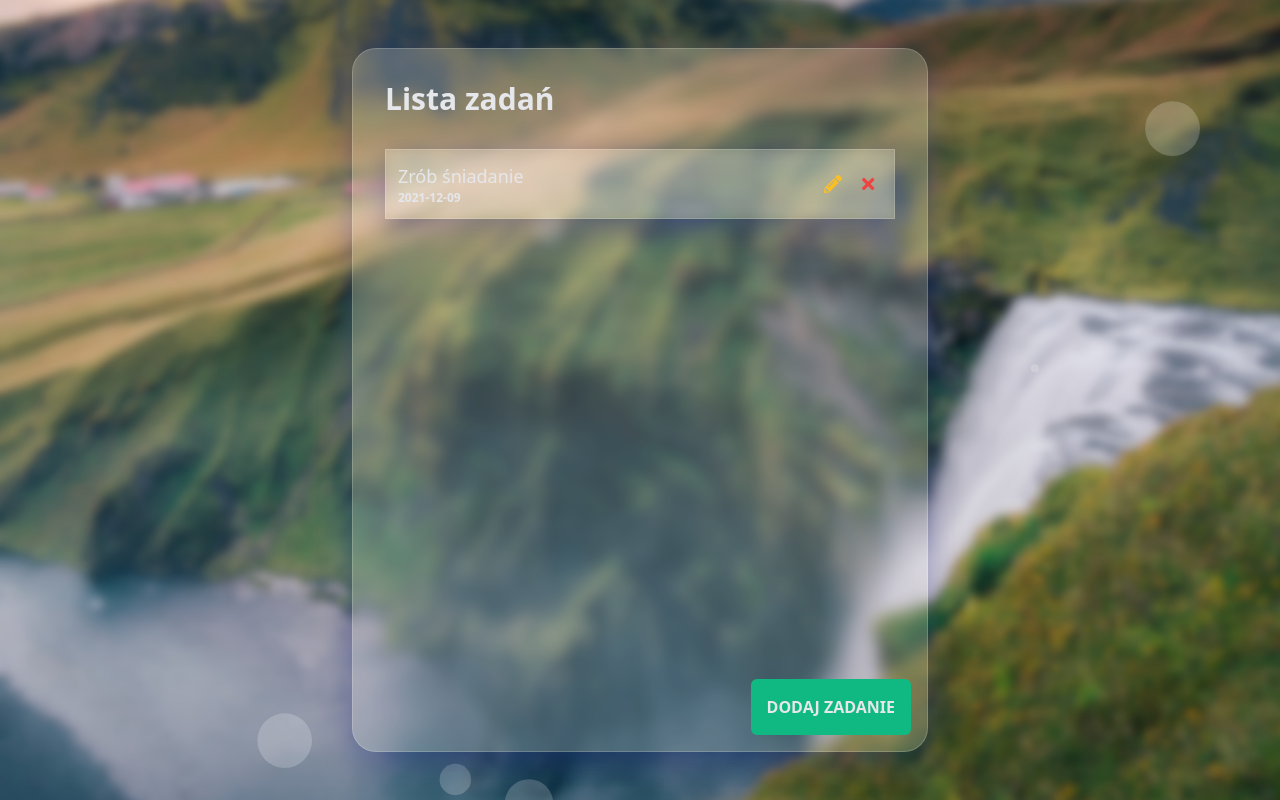
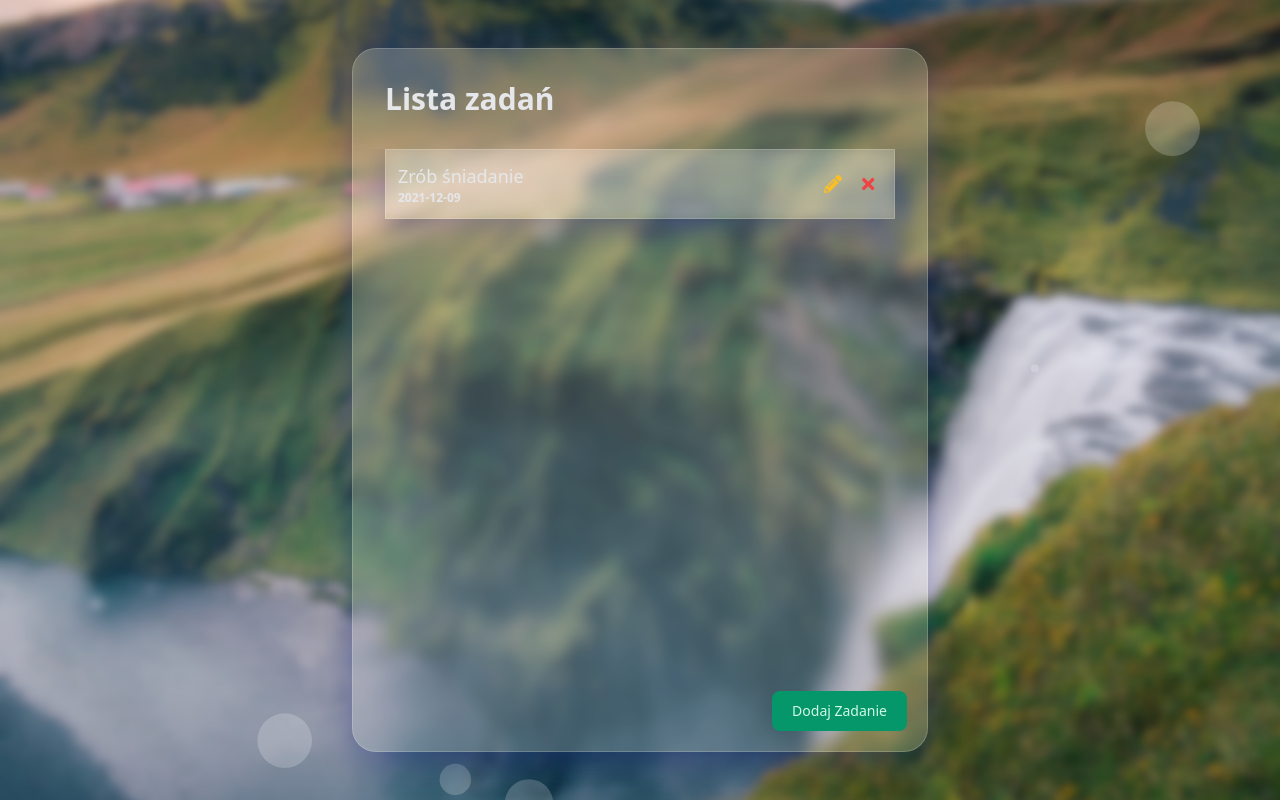
Before and after one commit to CubeStormPrivate/todo-app, a React (Create React App) app: page / in a window 1280 px wide. Built offline with nearby package versions, Linux system fonts and the light colour scheme.

Commit message:
Better Button component layout

```diff
--- a/src/components/App.tsx
+++ b/src/components/App.tsx
@@ -10,7 +10,7 @@ import { Create as CreateView } from './views/Create';
 
 export const App: React.FC = () => {
     return (
-        <div className="min-h-screen flex justify-center bg-background p-12">
+        <div className="min-h-screen max-h-screen flex justify-center bg-background p-12">
             <div className="w-full max-w-xl relative z-10 glass">
                 <Routes>
                     <Route path="/" element={<TasksView />} />
--- a/src/components/Navigation.tsx
+++ b/src/components/Navigation.tsx
@@ -7,7 +7,7 @@ interface NavigationProps {
 
 export const Navigation: React.FC<NavigationProps> = ({ children }) => {
     return (
-        <nav className="w-full flex flex-wrap justify-end gap-4 p-4">
+        <nav className="w-full flex flex-wrap justify-end gap-1 p-4">
             {children}
         </nav>
     );
--- a/src/components/inc/Button.tsx
+++ b/src/components/inc/Button.tsx
@@ -2,15 +2,16 @@ import * as React from 'react';
 
 
 interface ButtonProps {
-    title: String,
+    title: string,
+    bgColor?: string,
     styles?: string,
     handler?: (param?: any) => void,
 }
 
-export const Button: React.FC<ButtonProps> = ({ title, styles = '', handler }) => {
+export const Button: React.FC<ButtonProps> = ({ title, bgColor = 'green', styles = '', handler }) => {
     return (
         <button
-            className={`${styles} font-bold uppercase rounded-md p-4`}
+            className={`h-10 m-1 px-5 text-green-100 transition-colors duration-150 bg-${bgColor}-600 hover:bg-${bgColor}-700 active:bg-${bgColor}-800 rounded-lg focus:shadow-outline ${styles}`}
             onClick={handler}
         > {title} </button>
     );
--- a/src/components/views/Create.tsx
+++ b/src/components/views/Create.tsx
@@ -73,15 +73,16 @@ export const Create: React.FC = () => {
 
             <Navigation>
                 <Button
-                    title="Stwórz"
-                    styles="bg-green-500 text-gray-200"
-                    handler={event => handleSubmit(event)}
+                    title="Wstecz"
+                    bgColor="yellow"
+                    handler={() => navigation('/')}
                 />
 
                 <Button
-                    title="Wstecz"
-                    styles="bg-yellow-500 text-black text-xs text-red"
-                    handler={() => navigation('/')}
+                    title="Stwórz"
+                    bgColor="green"
+                    styles="bg-green-500 text-gray-200"
+                    handler={event => handleSubmit(event)}
                 />
             </Navigation>
         </div>
--- a/src/components/views/Tasks.tsx
+++ b/src/components/views/Tasks.tsx
@@ -32,14 +32,14 @@ export const Tasks: React.FC = () => {
         <div className="w-full h-full flex flex-col">
             <Header title="Lista zadań" />
 
-            <main className="w-full px-8 flex flex-col flex-1 gap-2">
+            <main className="w-full px-8 flex flex-col flex-1 gap-2 overflow-y-scroll">
                 {TasksComponent}
             </main>
 
             <Navigation>
                 <Button
                     title="Dodaj Zadanie"
-                    styles="bg-green-500 text-gray-200"
+                    styles="bg-green-500 text-gray-200 text-sm"
                     handler={() => navigation('/dodaj')}
                 />
             </Navigation>
--- a/src/css/tailwind.css
+++ b/src/css/tailwind.css
@@ -25,3 +25,19 @@
     background-repeat: no-repeat;
     background-size: cover;
 }
+
+::-webkit-scrollbar {
+    width: 8px;
+}
+
+::-webkit-scrollbar-track {
+    background: transparent;
+}
+
+::-webkit-scrollbar-thumb {
+    background: rgba( 255, 255, 255, 0.16 );
+    box-shadow: 0 8px 32px 0 rgba( 31, 38, 135, 0.37 );
+    backdrop-filter: blur( 7px );
+    -webkit-backdrop-filter: blur( 7px );
+    border: 1px solid rgba( 255, 255, 255, 0.18 );
+}
--- a/tailwind.config.js
+++ b/tailwind.config.js
@@ -9,7 +9,9 @@ module.exports = {
     },
   },
   variants: {
-    extend: {},
+    extend: {
+      backgroundColor: ['active'],
+    }
   },
   plugins: [
     require('@tailwindcss/forms'),
```
